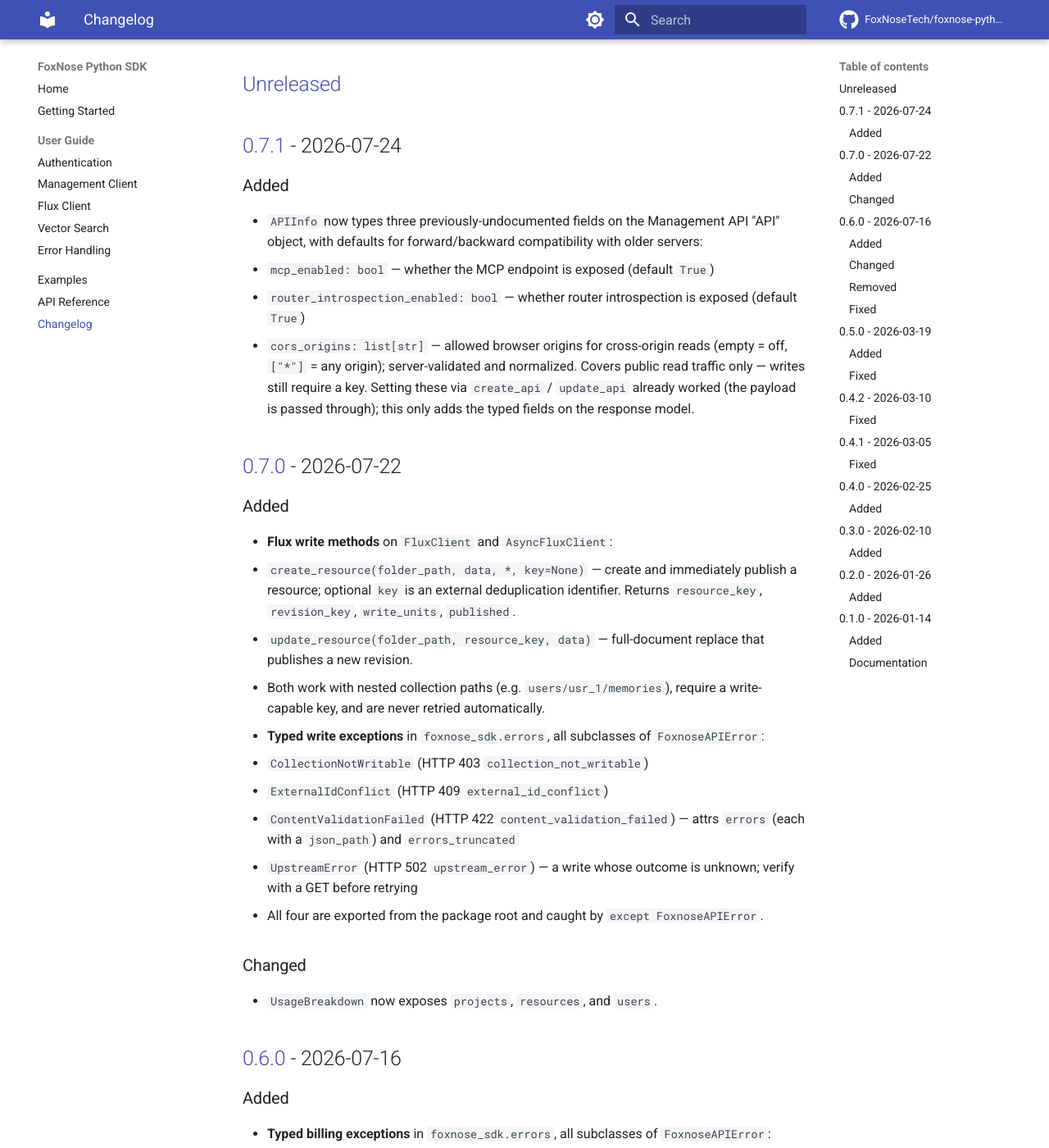
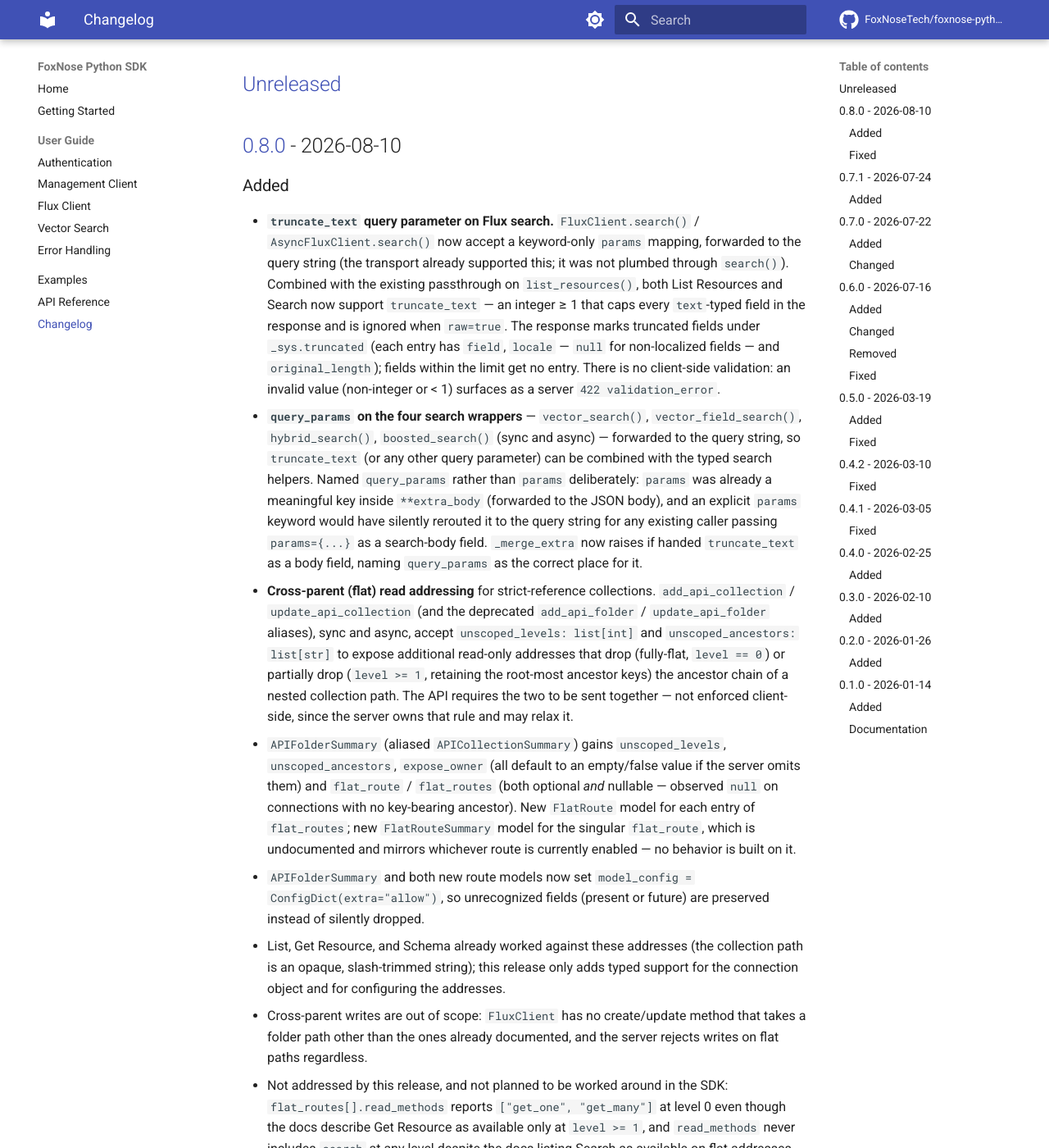
Before and after one commit to FoxNoseTech/foxnose-python, an MkDocs documentation site: the page built from docs/changelog.md, in a window 1280 px wide and 1400 px high, scrolled down 202 px. Shown: the whole window at 82% size. Built offline with MkDocs 1.6.1 and Material for MkDocs 9.7.7, drawn with Linux system fonts in a browser that asks for light colours; comment, search, counter and statistics services are not loaded; some of the changed text lies outside the part shown.

Commit message:
chore: release 0.8.0

```diff
--- a/docs/changelog.md
+++ b/docs/changelog.md
@@ -6,6 +6,97 @@ The format is based on [Keep a Changelog](https://keepachangelog.com/en/1.1.0/),
 and this project adheres to [Semantic Versioning](https://semver.org/spec/v2.0.0.html).
 
 ## [Unreleased]
+
+## [0.8.0] - 2026-08-10
+
+### Added
+
+- **`truncate_text` query parameter on Flux search.** `FluxClient.search()` /
+  `AsyncFluxClient.search()` now accept a keyword-only `params` mapping,
+  forwarded to the query string (the transport already supported this; it
+  was not plumbed through `search()`). Combined with the existing
+  passthrough on `list_resources()`, both List Resources and Search now
+  support `truncate_text` — an integer ≥ 1 that caps every `text`-typed
+  field in the response and is ignored when `raw=true`. The response marks
+  truncated fields under `_sys.truncated` (each entry has `field`, `locale`
+  — `null` for non-localized fields — and `original_length`); fields within
+  the limit get no entry. There is no client-side validation: an invalid
+  value (non-integer or < 1) surfaces as a server `422 validation_error`.
+- **`query_params` on the four search wrappers** — `vector_search()`,
+  `vector_field_search()`, `hybrid_search()`, `boosted_search()` (sync and
+  async) — forwarded to the query string, so `truncate_text` (or any other
+  query parameter) can be combined with the typed search helpers. Named
+  `query_params` rather than `params` deliberately: `params` was already a
+  meaningful key inside `**extra_body` (forwarded to the JSON body), and an
+  explicit `params` keyword would have silently rerouted it to the query
+  string for any existing caller passing `params={...}` as a search-body
+  field. `_merge_extra` now raises if handed `truncate_text` as a body
+  field, naming `query_params` as the correct place for it.
+- **Cross-parent (flat) read addressing** for strict-reference collections.
+  `add_api_collection` / `update_api_collection` (and the deprecated
+  `add_api_folder` / `update_api_folder` aliases), sync and async, accept
+  `unscoped_levels: list[int]` and `unscoped_ancestors: list[str]` to expose
+  additional read-only addresses that drop (fully-flat, `level == 0`) or
+  partially drop (`level >= 1`, retaining the root-most ancestor keys) the
+  ancestor chain of a nested collection path. The API requires the two to be
+  sent together — not enforced client-side, since the server owns that rule
+  and may relax it.
+  - `APIFolderSummary` (aliased `APICollectionSummary`) gains
+    `unscoped_levels`, `unscoped_ancestors`, `expose_owner` (all default to
+    an empty/false value if the server omits them) and `flat_route` /
+    `flat_routes` (both optional *and* nullable — observed `null` on
+    connections with no key-bearing ancestor). New `FlatRoute` model for
+    each entry of `flat_routes`; new `FlatRouteSummary` model for the
+    singular `flat_route`, which is undocumented and mirrors whichever
+    route is currently enabled — no behavior is built on it.
+  - `APIFolderSummary` and both new route models now set
+    `model_config = ConfigDict(extra="allow")`, so unrecognized fields
+    (present or future) are preserved instead of silently dropped.
+  - List, Get Resource, and Schema already worked against these addresses
+    (the collection path is an opaque, slash-trimmed string); this release
+    only adds typed support for the connection object and for configuring
+    the addresses.
+  - Cross-parent writes are out of scope: `FluxClient` has no create/update
+    method that takes a folder path other than the ones already documented,
+    and the server rejects writes on flat paths regardless.
+  - Not addressed by this release, and not planned to be worked around in
+    the SDK: `flat_routes[].read_methods` reports `["get_one", "get_many"]`
+    at level 0 even though the docs describe Get Resource as available only
+    at `level >= 1`, and `read_methods` never includes `search` at any
+    level despite the docs listing Search as available on flat addresses.
+    Both are raised with the API team; `read_methods` is typed as sent.
+
+- **Flux API key bearer tokens.** An opaque `fxk_` credential bound to a Flux
+  API key, for hosted MCP connectors that accept only a token value and send it
+  as `Authorization: Bearer <token>` — the Claude API's `mcp_servers` among
+  them. Those clients cannot choose a scheme, so `Simple` and `Secure` are
+  unreachable from them and every authentication-required Flux API was out of
+  reach, taking MCP writes with it.
+  - `ManagementClient.issue_flux_api_key_bearer_token(key)` (and the async
+    twin) — issues or replaces the token and returns the plaintext. **Returned
+    only here, and only once**: the service stores a hash, so a lost token is
+    re-issued, not recovered.
+  - `ManagementClient.revoke_flux_api_key_bearer_token(key)` (and the async
+    twin) — revokes it. The key, its role and its `Simple`/`Secure` credentials
+    are untouched, which is equally true of a re-issue: that is what makes this
+    a way to cut off a connector without recreating a key.
+  - `FluxAPIKeyBearerToken` model for the one-time response.
+  - `FluxAPIKeySummary` gains optional `bearer_token_prefix` and
+    `bearer_token_issued_at`. Optional so the model still validates against a
+    server predating the feature; the prefix is the first 12 characters —
+    enough to recognise a token in a config file, never enough to use one.
+
+  Requires a server with bearer-token support; against an older one the two new
+  methods return 404.
+
+### Fixed
+
+- The default `DEFAULT_USER_AGENT` was pinned to `foxnose-sdk/0.1.0`
+  regardless of the installed version. The version now lives in a single
+  `_version.py` module imported by both `foxnose_sdk/__init__.py` (so
+  `foxnose_sdk.__version__` keeps working) and `config.py` (so the
+  User-Agent reports the real version), avoiding the circular import that
+  motivated the stale constant in the first place.
 
 ## [0.7.1] - 2026-07-24
 
@@ -182,7 +273,8 @@ and this project adheres to [Semantic Versioning](https://semver.org/spec/v2.0.0
 - Error handling guide
 - Code examples
 
-[Unreleased]: https://github.com/FoxNoseTech/foxnose-python/compare/v0.7.1...HEAD
+[Unreleased]: https://github.com/FoxNoseTech/foxnose-python/compare/v0.8.0...HEAD
+[0.8.0]: https://github.com/FoxNoseTech/foxnose-python/compare/v0.7.1...v0.8.0
 [0.7.1]: https://github.com/FoxNoseTech/foxnose-python/compare/v0.7.0...v0.7.1
 [0.7.0]: https://github.com/FoxNoseTech/foxnose-python/compare/v0.6.0...v0.7.0
 [0.6.0]: https://github.com/FoxNoseTech/foxnose-python/compare/v0.5.0...v0.6.0
--- a/src/foxnose_sdk/_version.py
+++ b/src/foxnose_sdk/_version.py
@@ -4,4 +4,4 @@ Read by ``foxnose_sdk.__version__``, by the transport ``User-Agent`` string, and
 by the build backend (see ``[tool.hatch.version]`` in ``pyproject.toml``).
 """
 
-__version__ = "0.7.1"
+__version__ = "0.8.0"
```
Also changed, not shown: 1 other file.
